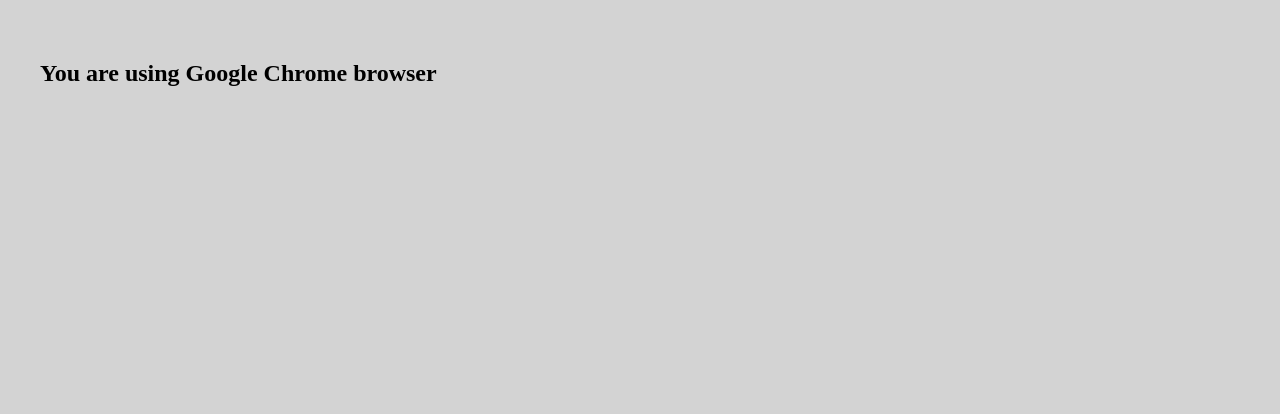
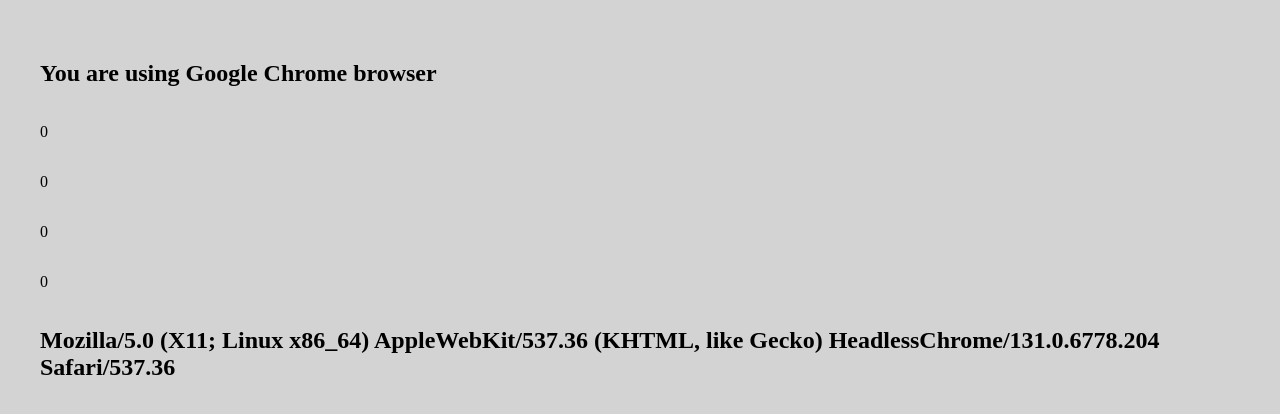
Before and after one commit to zDeVolTz/test40, a plain HTML site: page index.html in a window 1280 px wide. Drawn offline with Linux system fonts and the light colour scheme.

Commit message:
add script

```diff
--- a/index.html
+++ b/index.html
@@ -10,6 +10,11 @@
   <section>
     <div class="products-basket-block">
       <h1 class="h1"></h1>
+      <p>0</p>
+      <p>0</p>
+      <p>0</p>
+      <p>0</p>
+      <h1 class="h2"></h1>
     </div>
   </section>
   <script src="main.js"></script>
--- a/main.js
+++ b/main.js
@@ -18,7 +18,8 @@
         browserName="Кто ты монстр :)";
       }
 
-     document.querySelector("h1").innerText="You are using "+ browserName +" browser";
+     document.querySelector(".h1").innerText="You are using "+ browserName +" browser";
+     document.querySelector(".h2").innerText= "" + userAgent + "";
 }
 
 fnBrowserDetect()
```
